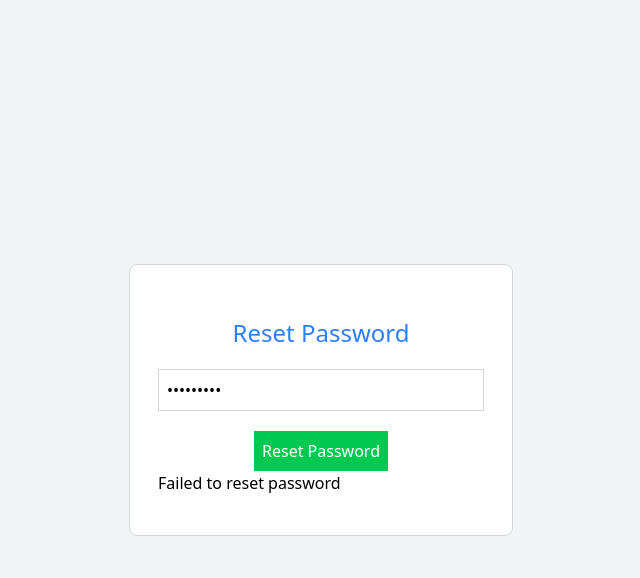
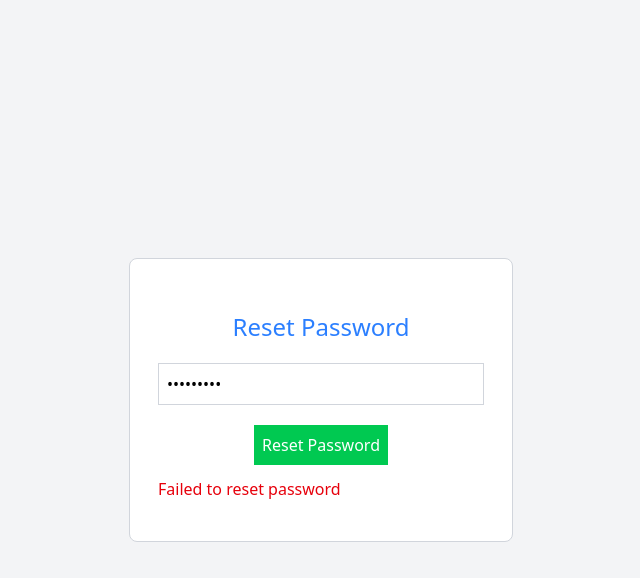
Before and after one commit to Elvam03/AuthMERN-Frontend, a React (Vite) app: page /reset-password/1 in a window 1280 px wide. Both pictures are taken after typing "Sample123" into the empty fields and a click on the button "Reset Password". Shown: the top 578 px of the page, without its empty margins (319-959 px from the left). Built offline with nearby package versions, Linux system fonts and the light colour scheme; no server answers.

Commit message:
reset password

```diff
--- a/src/Pages/ResetPassword.jsx
+++ b/src/Pages/ResetPassword.jsx
@@ -2,46 +2,51 @@ import { useState } from "react";
 import { useParams } from "react-router-dom";
 import axios from "axios";
 
-
-
 const ResetPassword = () => {
-
-
     const { token } = useParams();
     const [newPassword, setNewPassword] = useState("");
     const [message, setMessage] = useState("");
+    const [error, setError] = useState("");
 
     const handleSubmit = async (e) => {
         e.preventDefault();
+        setMessage("");
+        setError("");
+
         try {
             const response = await axios.post(
-                `https://authmern-backend-i3kc.onrender.com/api/auth/reset-password`,
-                { token, newPassword } // Send token in the body
+                "https://authmern-backend-i3kc.onrender.com/api/auth/reset-password",
+                { token, newPassword }, // ✅ Send token in body, not URL
+                { headers: { "Content-Type": "application/json" } }
             );
+
             setMessage(response.data.message);
         } catch (error) {
-            setMessage("Failed to reset password");
+            setError(error.response?.data?.message || "Failed to reset password");
         }
     };
 
-
     return (
-        <div className="bg-gray-100 ">
-
-            <div className="flex flex-col justify-center items-center min-h-screen ">
+        <div className="bg-gray-100 flex flex-col justify-center items-center min-h-screen">
             <div className="md:w-96 border border-gray-300 rounded-lg bg-white px-7 py-10">
-
                 <h2 className="text-blue-500 text-2xl text-center m-3">Reset Password</h2>
                 <form onSubmit={handleSubmit} className="flex justify-center items-center flex-col">
-                        <input type="password" placeholder="Enter new password" className="m-2 border border-gray-300 outline-none w-full p-2" value={newPassword} onChange={(e) => setNewPassword(e.target.value)} required />
+                    <input
+                        type="password"
+                        placeholder="Enter new password"
+                        className="m-2 border border-gray-300 outline-none w-full p-2"
+                        value={newPassword}
+                        onChange={(e) => setNewPassword(e.target.value)}
+                        required
+                    />
                     <div className="flex justify-center items-center mt-3">
-
-                            <button type="submit" className="bg-green-500 p-2 text-white cursor-pointer">Reset Password</button>
+                        <button type="submit" className="bg-green-500 p-2 text-white cursor-pointer">
+                            Reset Password
+                        </button>
                     </div>
-
                 </form>
-                    {message && <p>{message}</p>}
-                </div>
+                {message && <p className="text-green-600 mt-3">{message}</p>}
+                {error && <p className="text-red-600 mt-3">{error}</p>}
             </div>
         </div>
     );
```
Lines whose indentation alone changed are shown as unchanged.
